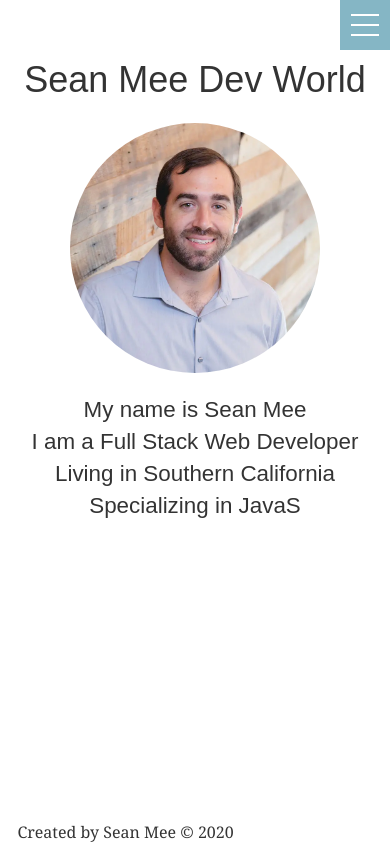
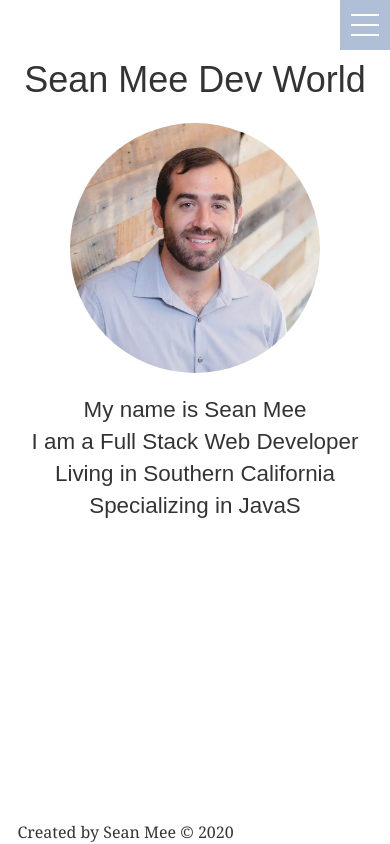
Before and after one commit to SeanMee86/newPortfolio, a Gatsby site: page / in a window 390 px wide. Built offline with nearby package versions, Linux system fonts and the light colour scheme; Gatsby itself is replaced by a stand-in of ours; a web font is replaced by a local one.

Commit message:
updating menu

```diff
--- a/src/components/header.module.scss
+++ b/src/components/header.module.scss
@@ -49,7 +49,7 @@
 @media screen and (max-width: 767px) {
   .menuWrapper {
     position: fixed;
-    background: rgba(13, 110, 139, 0.5);
+    background: rgba(96, 128, 176, 0.5);
     top: 0;
     right: 0;
     height: 50px;
```
